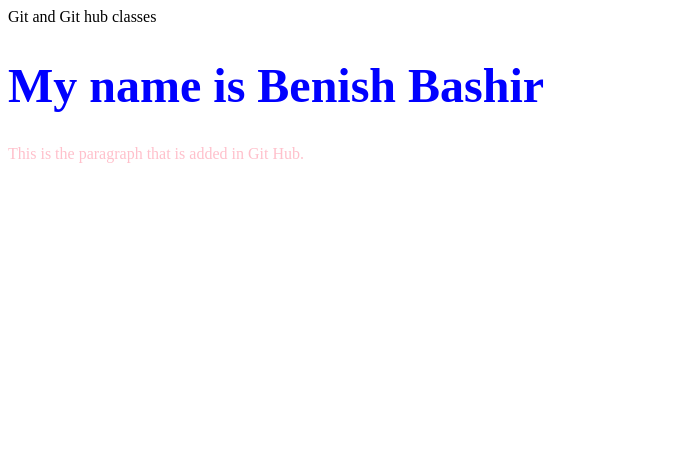
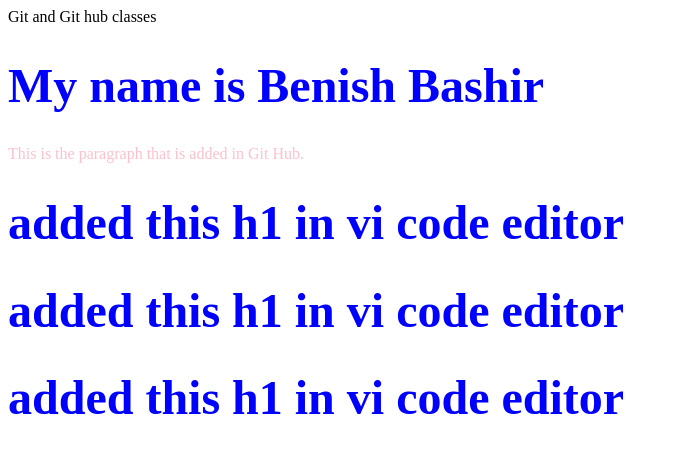
Before and after one commit to benishbashir/HttpsRemoteRepo, a plain HTML site: page index.html in a window 1280 px wide. Shown: the whole page, without its empty margins (0-678 px from the left). Drawn offline with Linux system fonts and the light colour scheme.

Commit message:
added extra 3 h1 header tags

```diff
--- a/index.html
+++ b/index.html
@@ -13,5 +13,10 @@ p {color: pink}
     <p>
       This is the paragraph that is added in Git Hub.
     </p>
+<h1>added this h1 in vi code editor</h1>
+<h1>added this h1 in vi code editor</h1>
+<h1>added this h1 in vi code editor</h1>
+
+
   </body>
 </html>
```
